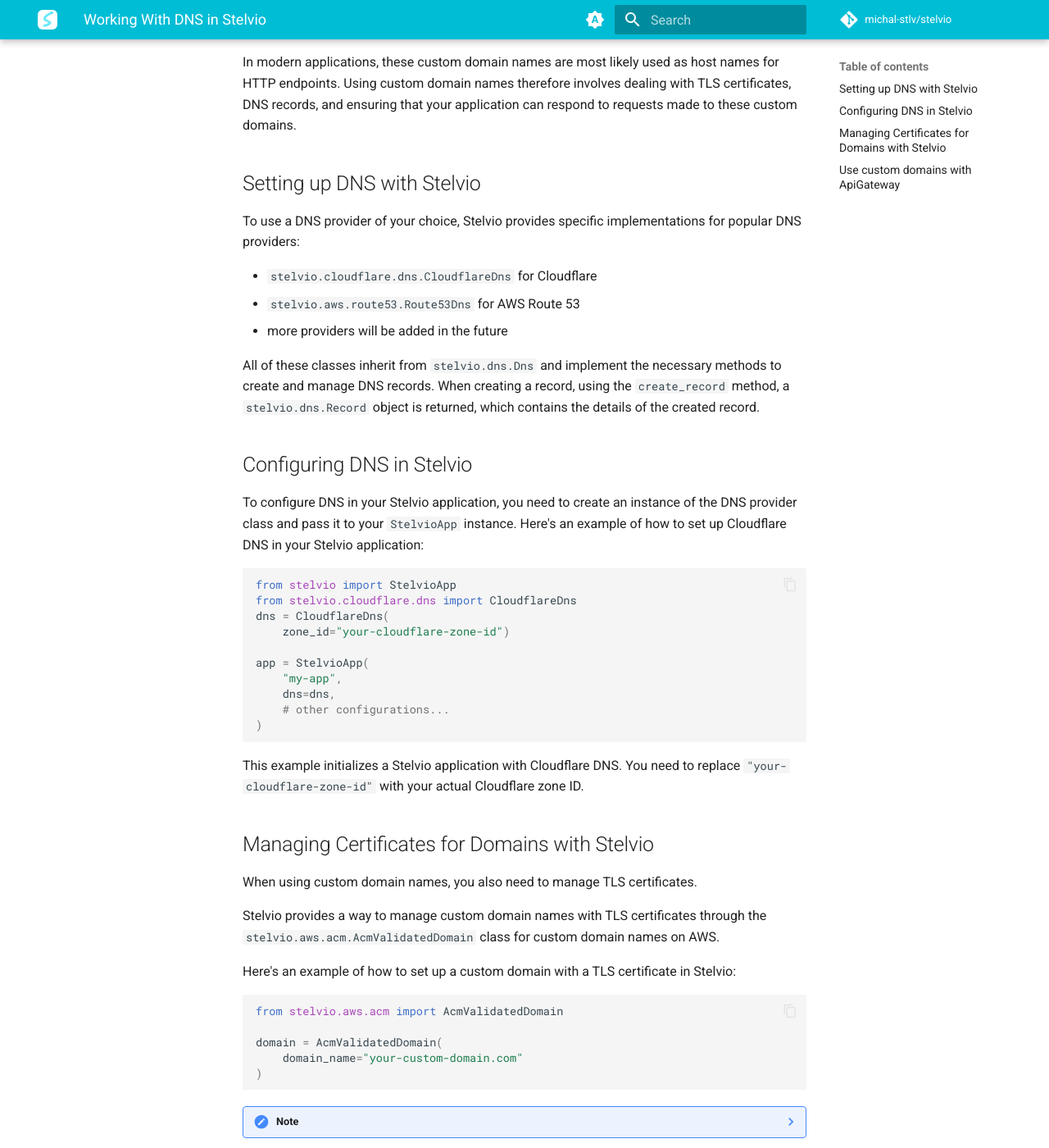
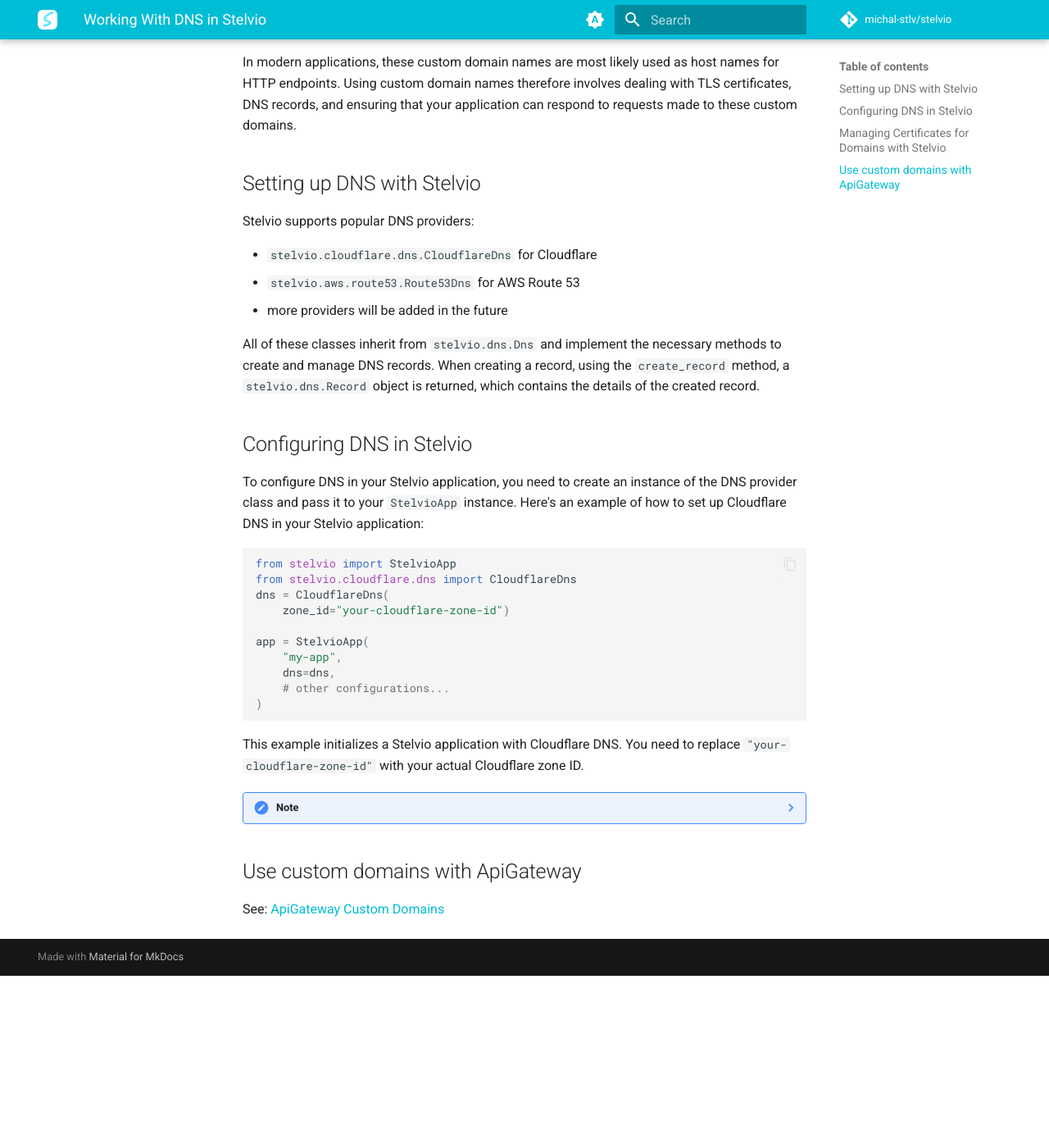
Before and after one commit to stelviodev/stelvio, an MkDocs documentation site: the page built from docs/guides/dns.md, in a window 1280 px wide and 1400 px high, scrolled down 417 px. Shown: the whole window at 82% size. Built offline with MkDocs 1.6.1 and Material for MkDocs 9.7.7, drawn with Linux system fonts in a browser that asks for light colours; comment, search, counter and statistics services are not loaded; after the commit the page ends 1607 px from its top, so only the background shows below that.

Commit message:
PR comments

````diff
--- a/docs/getting-started/quickstart.md
+++ b/docs/getting-started/quickstart.md
@@ -117,7 +117,6 @@
 
 ```python title="stlv_app.py"
 from stelvio.app import StelvioApp
-from stelvio.aws.dns import Route53Dns
 from stelvio.config import StelvioAppConfig, AwsConfig
 
 app = StelvioApp("stelvio-app")
@@ -129,7 +128,6 @@
             region="us-east-1",
             profile="your-profile",  # or None if using env vars
         ),
-        dns=Route53Dns(zone_id="your-route53-zone-id")
     )
 
 @app.run
@@ -188,7 +186,7 @@
         sort_key='created'
     )
 
-    api = Api("todo-api", domain_name="api.example.com")
+    api = Api("todo-api")
     api.route("POST", "/todos", handler="functions/todos.post", links=[table])
     api.route("GET", "/todos/{username}", handler="functions/todos.get")
 ```
@@ -206,7 +204,9 @@
 - stage
 - deployment
 - log groups
-- a custome domain with TLS certificate mapped to your API Gateway
+
+Your ApiGateway will be available at `https://<api-id>.execute-api.<region>.amazonaws.com/v1`.
+If you want to use a custom domain, please refer to the [Api Gateway guide](../guides/api-gateway.md).
 
 So our complete `stlv_app.py` now looks like this:
 
--- a/docs/guides/dns.md
+++ b/docs/guides/dns.md
@@ -11,7 +11,7 @@
 
 ## Setting up DNS with Stelvio
 
-To use a DNS provider of your choice, Stelvio provides specific implementations for popular DNS providers:
+Stelvio supports popular DNS providers:
 
 - `stelvio.cloudflare.dns.CloudflareDns` for Cloudflare
 - `stelvio.aws.route53.Route53Dns` for AWS Route 53
@@ -39,23 +39,23 @@
 
 This example initializes a Stelvio application with Cloudflare DNS. You need to replace `"your-cloudflare-zone-id"` with your actual Cloudflare zone ID.
 
-## Managing Certificates for Domains with Stelvio
+??? note
+    ## Managing Certificates for Domains with Stelvio
 
-When using custom domain names, you also need to manage TLS certificates.
+    When using custom domain names, you also need to manage TLS certificates.
 
-Stelvio provides a way to manage custom domain names with TLS certificates through the `stelvio.aws.acm.AcmValidatedDomain` class for custom domain names on AWS.
+    Stelvio provides a way to manage custom domain names with TLS certificates through the `stelvio.aws.acm.AcmValidatedDomain` class for custom domain names on AWS.
 
-Here's an example of how to set up a custom domain with a TLS certificate in Stelvio:
+    Here's an example of how to set up a custom domain with a TLS certificate in Stelvio:
 
-```python
-from stelvio.aws.acm import AcmValidatedDomain
+    ```python
+    from stelvio.aws.acm import AcmValidatedDomain
 
-domain = AcmValidatedDomain(
-    domain_name="your-custom-domain.com"
-)
-```
+    domain = AcmValidatedDomain(
+        domain_name="your-custom-domain.com"
+    )
+    ```
 
-??? note
     This class will handle the creation and validation of the TLS certificate for your custom domain. You can then use this domain in your Stelvio application.
     `AcmValidatedDomain` is a Stelvio component that automatically creates the following three Pulumi resources on AWS, and your DNS provider:
 
````
